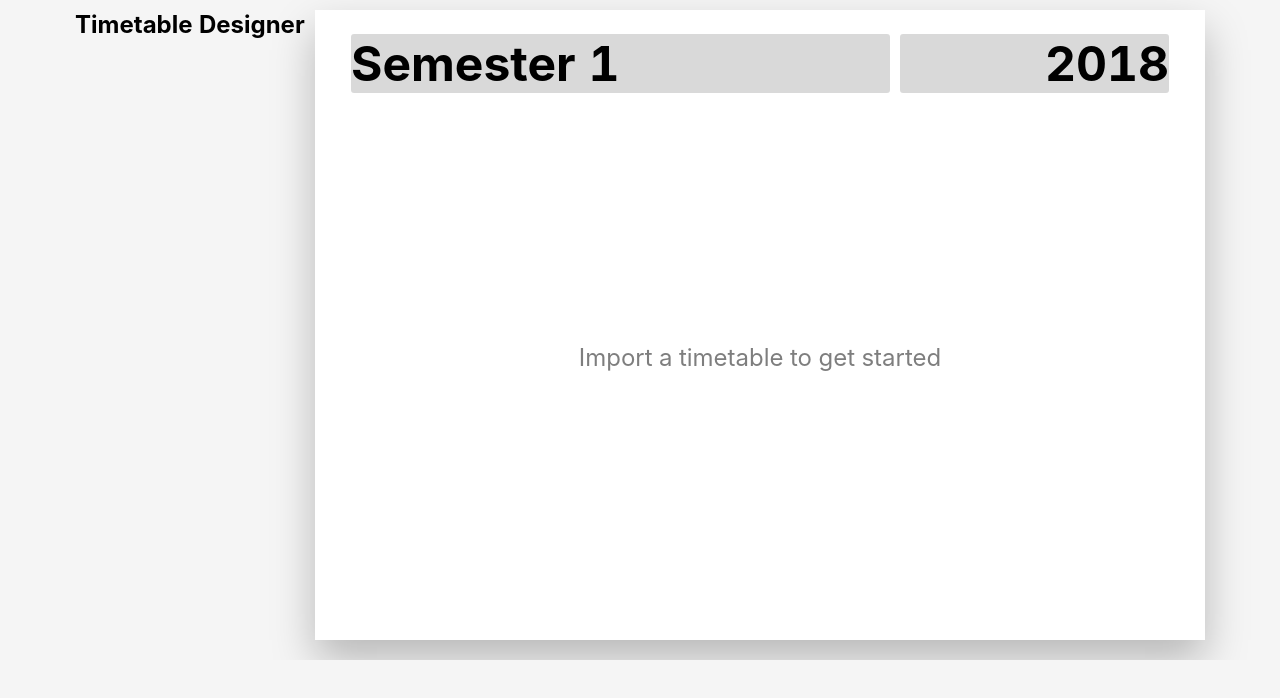
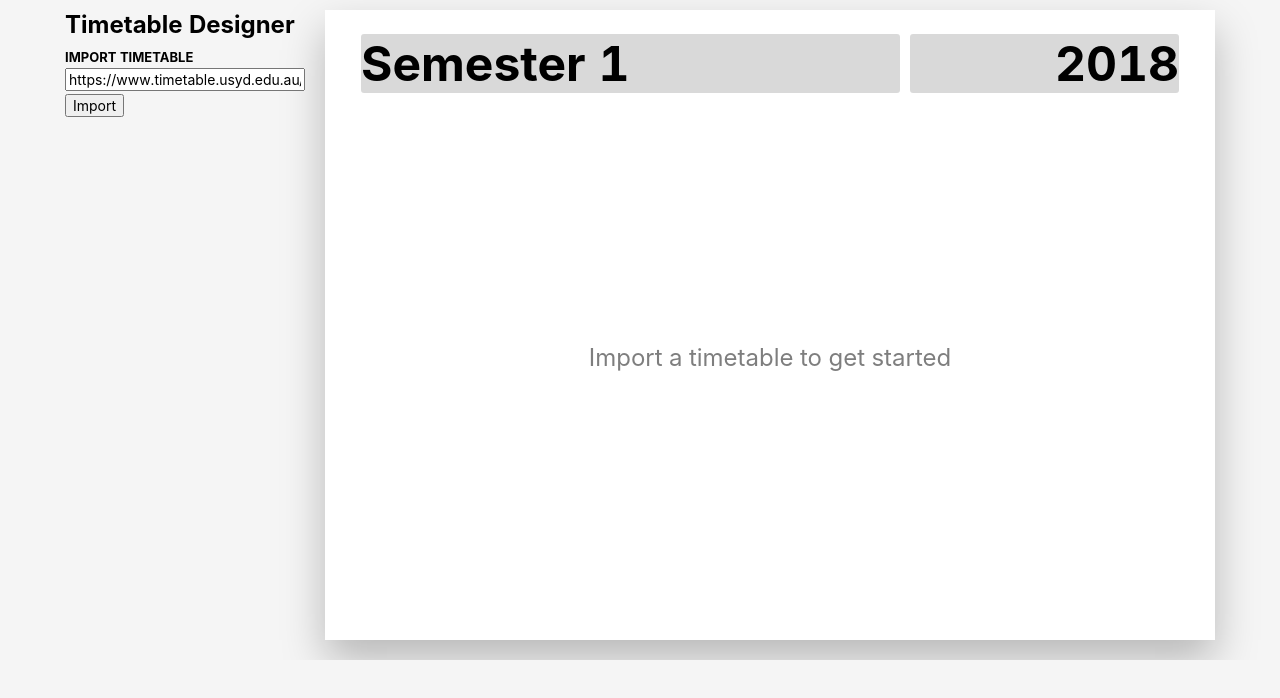
Before and after one commit to notsidney/timetabledesigner, a React (Create React App) app: page / in a window 1280 px wide. Shown: the top 698 px of the page. Built offline with nearby package versions, Linux system fonts and the light colour scheme; no server answers.

Commit message:
Finished UI skeleton

```diff
--- a/src/css/App.css
+++ b/src/css/App.css
@@ -1,5 +1,5 @@
 .App {
-  min-width: 1150px;
+  min-width: 1170px;
   padding: 10px 10px 20px;
 
   display: flex;
@@ -27,3 +27,6 @@
   text-rendering: optimizeLegibility;
   font-kerning: normal;
 }
+.paper.loading {
+  opacity: .5;
+}
--- a/src/css/Controls.css
+++ b/src/css/Controls.css
@@ -2,7 +2,12 @@
   width: 240px;
   min-height: 630px;
 
+  margin-right: 20px;
+
   flex: none;
+
+  position: relative;
+  z-index: 99;
 }
 
 h1 {
@@ -10,3 +15,40 @@ h1 {
 
   margin: 0 0 10px;
 }
+
+h2 {
+  font-size: 13px;
+  text-transform: uppercase;
+
+  margin: 10px 0 3px;
+}
+
+form {
+  display: flex;
+  flex-wrap: wrap;
+  align-items: center;
+}
+form input[type=text],
+form select {
+  flex: 1;
+}
+form * {
+  margin-bottom: 3px;
+}
+
+label {
+  margin-right: 3px;
+}
+
+form.import-weeks {
+  display: grid;
+  grid-template-columns: 75px 165px;
+}
+form.import-weeks input[type=submit] {
+  grid-column: 1 / 3;
+}
+
+form.unit-colours {
+  display: grid;
+  grid-template-columns: 50px 1fr;
+}
--- a/src/css/Event.css
+++ b/src/css/Event.css
@@ -31,6 +31,11 @@
 .Event.unit-4 { background-color: #5ac8fa; }
 .Event.unit-5 { background-color: #007aff; }
 .Event.unit-6 { background-color: #7856D6; }
-.Event.unit-7 { background-color: pink; }
-.Event.unit-8 { background-color: brown; }
-.Event.unit-9 { background-color: grey; }
+
+.Event.unit-0 { background-color: var(--unit-0); }
+.Event.unit-1 { background-color: var(--unit-1); }
+.Event.unit-2 { background-color: var(--unit-2); }
+.Event.unit-3 { background-color: var(--unit-3); }
+.Event.unit-4 { background-color: var(--unit-4); }
+.Event.unit-5 { background-color: var(--unit-5); }
+.Event.unit-6 { background-color: var(--unit-6); }
--- a/src/css/button.css
+++ b/src/css/button.css
@@ -1,24 +1,16 @@
-button {
-  padding: 0;
-
-  background-color: var(--paper-color);
-  border: none;
-  border-radius: var(--border-radius);
-
-  transition: box-shadow .2s;
-
-  cursor: pointer;
-  user-select: none;
-}
-
 button.remove {
   width: 20px;
   height: 20px;
 
+  padding: 0;
+
   background-color: rgba(0,0,0,.75);
   color: var(--paper-color);
-  box-shadow: none;
+  border: none;
   border-radius: 50%;
+
+  cursor: pointer;
+  user-select: none;
 }
 button.remove:focus {
   outline: none;
--- a/src/css/index.css
+++ b/src/css/index.css
@@ -1,10 +1,11 @@
 :root {
-  font-size: 16px;
+  font-size: 14px;
 
   --background-color: #f5f5f5;
   --paper-color: #fff;
   --text-color: #000;
   --gridline-color: rgba(0,0,0,.15);
+  --accent-color: #08c;
 
   --editable-color: rgba(0,0,0,.15);
   --focus: 0 0 0 1px #000, 0 0 0 4px rgba(0,0,0,.5);
@@ -28,7 +29,8 @@ body {
 
 body,
 input,
-button {
+button,
+select {
   font-family: Brown, -apple-system, BlinkMacSystemFont, "Segoe UI", Roboto, Helvetica,
   Arial, sans-serif, "Apple Color Emoji", "Segoe UI Emoji", "Segoe UI Symbol";
 
--- a/src/js/App.js
+++ b/src/js/App.js
@@ -8,29 +8,33 @@ import Controls from './Controls';
 import '../css/App.css';
 import '../css/print.css';
 
-import { getIcs } from './parse-ics';
-import { weeks } from './weeks';
+import { getIcs } from './getIcs';
+import { getSessionWeeks } from './getSessionWeeks';
 
 class App extends React.Component {
   constructor(props) {
     super(props);
 
     this.state = {data: []};
+
+    this.importTimetable = this.importTimetable.bind(this);
+    this.importWeeks = this.importWeeks.bind(this);
   }
 
-  componentDidMount() {
-    // const testUrl = 'https://www.timetable.usyd.edu.au/personaltimetable/timetable/calendar/480344700/uazpIQY7XfuprNC8TsIhH6i5UB4NdmDJcCA2wexKHIz/timetable.ics';
-    const testUrl = 'timetable.ics';
+  importTimetable(url) {
     // Get ICS data
-    getIcs(testUrl).then(data => {
+    getIcs(url, this).then(data => {
       // Get list of unique units
       let units = new Set();
       data.forEach(item => units.add(item.unit));
       // Store in state and make units an array
       this.setState({data: data, units: [...units]})
     });
+  }
+
+  importWeeks() {
     // Get weeks and store in State
-    const weekOutput = weeks('2018-03-05', '2018-06-08', '2018-04-02');
+    const weekOutput = getSessionWeeks('2018-03-05', '2018-06-08', '2018-04-02');
     this.setState({
       weekMap: weekOutput.weekMap,
       weekCount: weekOutput.weekCount
@@ -40,17 +44,20 @@ class App extends React.Component {
   render() {
     return (
       <div className="App">
-        <Controls />
+        <Controls
+          importTimetable={this.importTimetable}
+          units={this.state.units}
+        />
         <div className="paper">
           <Header />
-          {(this.state.data.length > 0) ?
+          {(this.state.data.length > 0 && !this.state.loading) ?
             <Timetable
               data={this.state.data}
               units={this.state.units}
               weekMap={this.state.weekMap}
               weekCount={this.state.weekCount}
             />
-            : <Placeholder />
+            : <Placeholder loading={this.state.loading} />
           }
         </div>
       </div>
--- a/src/js/Controls.js
+++ b/src/js/Controls.js
@@ -2,12 +2,92 @@ import React from 'react';
 
 import '../css/Controls.css';
 
-const Controls = (props) => {
-  return(
-    <div className="Controls">
-      <h1>Timetable Designer</h1>
-    </div>
-  );
+class Controls extends React.PureComponent {
+  constructor(props) {
+    super(props);
+
+    this.state = {
+      timetableUrl: 'https://www.timetable.usyd.edu.au/personaltimetable/timetable/calendar/480344700/uazpIQY7XfuprNC8TsIhH6i5UB4NdmDJcCA2wexKHIz/timetable.ics',
+      unitColours: [
+        '#ff3b30',
+        '#ff9500',
+        '#ffcc00',
+        '#4cd964',
+        '#5ac8fa',
+        '#007aff',
+        '#7856D6'
+      ]
+    }
+  }
+
+  render() {
+    return(
+      <div className="Controls">
+        <h1>Timetable Designer</h1>
+
+        <h2>Import timetable</h2>
+        <form
+          className="import-timetable"
+          onSubmit={e => {
+            this.props.importTimetable(this.state.timetableUrl);
+            e.preventDefault();
+          }}
+        >
+          <input
+            type="text"
+            defaultValue="https://www.timetable.usyd.edu.au/personaltimetable/timetable/calendar/480344700/uazpIQY7XfuprNC8TsIhH6i5UB4NdmDJcCA2wexKHIz/timetable.ics"
+            onChange={e => this.setState({timetableUrl: e.target.value})}
+          />
+          <input type="Submit" value="Import" />
+        </form>
+
+        {
+          (this.props.units) ?
+            <React.Fragment>
+              <h2>Import weeks</h2>
+              <form className="import-weeks">
+                <label htmlFor="preset">Presets</label>
+                <select name="preset">
+                  <option value="usyd-1-2018">USYD Sem 1 2018</option>
+                  <option value="usyd-2-2018">USYD Sem 2 2018</option>
+                  <option value="usyd-1-2019">USYD Sem 1 2019</option>
+                  <option value="usyd-2-2019">USYD Sem 2 2019</option>
+                </select>
+                <label htmlFor="start">Start date</label>
+                <input type="text" name="start" />
+                <label htmlFor="end">End date</label>
+                <input type="text" name="end" />
+                <label htmlFor="break">Break date</label>
+                <input type="text" name="break" />
+                <input type="submit" value="Import weeks" />
+              </form>
+
+              <h2>Unit colours</h2>
+              <form className="unit-colours">
+                {this.props.units.map((item, index) => {
+                  return(
+                    <React.Fragment key={item}>
+                      <input
+                        type="color"
+                        name={'unit-' + index}
+                        defaultValue={this.state.unitColours[index]}
+                      />
+                      <label htmlFor={'unit-' + index}>{item}</label>
+                    </React.Fragment>
+                  )
+                })}
+              </form>
+
+              <h2>Resets</h2>
+              <button>Show all removed items</button>
+              <button>Remove overlaps</button>
+            </React.Fragment>
+          : null
+        }
+
+        </div>
+    );
+  }
 }
 
 export default Controls;
--- a/src/js/Editable.js
+++ b/src/js/Editable.js
@@ -6,7 +6,7 @@ const Editable = props => {
   return(
     <div
       className={'Editable ' + props.className}
-      contentEditable
+      //contentEditable
     >
       {props.initial}
     </div>
--- a/src/js/Placeholder.js
+++ b/src/js/Placeholder.js
@@ -5,7 +5,7 @@ import '../css/Placeholder.css';
 const Placeholder = (props) => {
   return(
     <div className="Placeholder">
-      Import a timetable to get started
+      {props.loading ? 'Loading timetable…' : 'Import a timetable to get started'}
     </div>
   );
 }
--- a/src/js/Timetable.js
+++ b/src/js/Timetable.js
@@ -170,6 +170,8 @@ class Timetable extends React.PureComponent {
           unit={item.unit}
           type={item.type}
           exceptions={
+            // Check if session weeks are in props
+            (this.props.weeksMap) ?
               // If the event is recurring
               (item.weeks.length > 1) ?
                 // Create an array from weekMap and use Array.map() to create a
@@ -183,6 +185,7 @@ class Timetable extends React.PureComponent {
                 .filter(item => item)
               :
                 ['Only', this.props.weekMap.get(item.weeks[0])]
+            : []
           }
           location={item.location}
           remove={this.remove}
--- a/src/js/parse-ics.js
+++ b/src/js/getIcs.js
@@ -1,13 +1,17 @@
 import axios from 'axios';
 import moment from 'moment';
 
-function getIcs(url) {
+function getIcs(url, component) {
   // Route through CORS proxy
-  // const corsProxy = 'https://cors-anywhere.herokuapp.com/';
-  const corsProxy = '';
+  const corsProxy = 'https://cors-anywhere.herokuapp.com/';
 
   return new Promise((resolve, reject) => {
-    axios.get(corsProxy + url)
+    axios.get(corsProxy + url, {
+        // Send loading to App state
+        onDownloadProgress: progressEvent => {
+          component.setState({loading: true});
+        }
+      })
       .then(response => {
         // Find first and last events
         let start = response.data.indexOf('BEGIN:VEVENT');
@@ -16,6 +20,8 @@ function getIcs(url) {
         let trimmed = response.data.slice(start, end).replace('END:VEVENT', '');
         // Split each event into separate array items & make sure no empty strings
         let eventArray = trimmed.split('BEGIN:VEVENT').filter(item => item);
+        // Remove loading
+        component.setState({loading: false});
         // Parse string
         resolve(parseEvents(eventArray));
       })
--- a/src/js/weeks.js
+++ b/src/js/getSessionWeeks.js
@@ -1,6 +1,6 @@
 import moment from 'moment';
 
-function weeks(startDay, endDay, breakDays) {
+function getSessionWeeks(startDay, endDay, breakDays) {
   // Get ISO week numbers
   const startWeek = moment(startDay).isoWeek();
   const endWeek = moment(endDay).isoWeek();
@@ -36,4 +36,4 @@ function weeks(startDay, endDay, breakDays) {
   return {weekMap: weekMap, weekCount: count};
 }
 
-export { weeks };
+export { getSessionWeeks };
```
Lines whose indentation alone changed are shown as unchanged.
